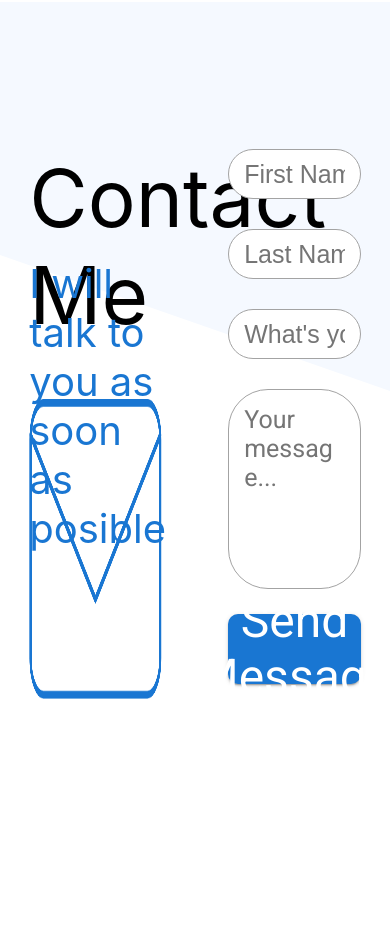
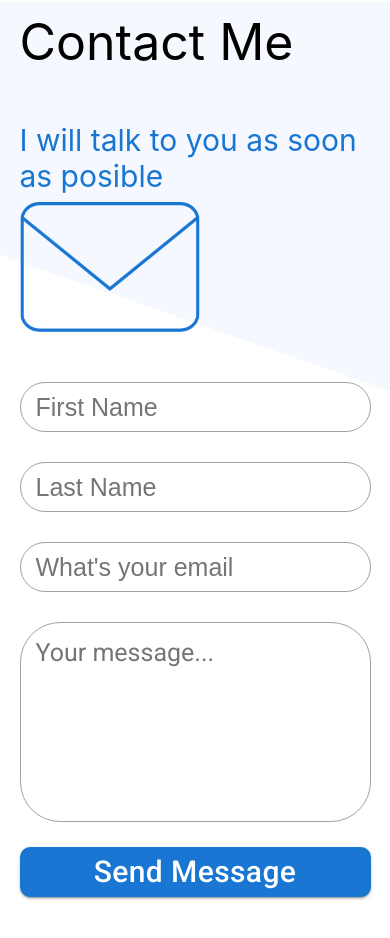
Before and after one commit to Suz8a/myPage, a React (Create React App) app in the folder my-app/: page / in a window 390 px wide. Shown: the part 3840-4778 px from the top of the page. Before the commit the page ends 4686 px from the top, so only its background shows below. Built offline with nearby package versions, Linux system fonts and the light colour scheme.

Commit message:
contact me section mobile view almost done

```diff
--- a/my-app/src/components/form/index.tsx
+++ b/my-app/src/components/form/index.tsx
@@ -4,8 +4,8 @@ import {
   StyledTextField,
   StyledBigTextField,
   MainButton,
+  ButtonText,
 } from "./styled";
-import { Typography } from "@material-ui/core";
 import { useState } from "react";
 import { MessageInfo } from "../../types";
 
@@ -107,7 +107,7 @@ function Form({ onClick }: FormProps) {
         variant="contained"
         color="primary"
       >
-        <Typography variant="h3">Send Message</Typography>
+        <ButtonText>Send Message</ButtonText>
       </MainButton>
     </FormContainer>
   );
--- a/my-app/src/components/form/styled.tsx
+++ b/my-app/src/components/form/styled.tsx
@@ -12,6 +12,9 @@ export const FormContainer = styled.div`
   position: relative;
   display: flex;
   flex-direction: column;
+  @media (max-width: 880px) {
+    margin: 40px 0;
+  }
 `;
 
 export const StyledBigTextField = styled.textarea<ValidationProps>`
@@ -46,4 +49,19 @@ export const MainButton = styled(Button)`
   border-radius: 10px;
   text-transform: none;
   align-self: flex-end;
+  @media (max-width: 880px) {
+    height: 50px;
+  }
 `;
+
+export const ButtonText = styled.div`
+  font-size: 50px;
+  font-weight: 500;
+  transition: 0.5s;
+  @media (max-width: 1400px) {
+    font-size: 40px;
+  }
+  @media (max-width: 1220px) {
+    font-size: 30px;
+  }
+`;
--- a/my-app/src/containers/contact-me/styled.tsx
+++ b/my-app/src/containers/contact-me/styled.tsx
@@ -18,6 +18,10 @@ export const FormContainer = styled.div`
   width: 40%;
   height: 100%;
   margin-left: auto;
+  @media (max-width: 880px) {
+    width: 100%;
+    margin-left: 0;
+  }
 `;
 
 export const TextIconContainer = styled.div`
@@ -26,6 +30,10 @@ export const TextIconContainer = styled.div`
   display: flex;
   flex-direction: column;
   position: relative;
+  @media (max-width: 880px) {
+    font-size: 30px;
+    width: 100%;
+  }
 `;
 
 export const Title = styled.div`
@@ -33,6 +41,12 @@ export const Title = styled.div`
   height: 80px;
   font-weight: medium;
   font-size: 80px;
+  @media (max-width: 1200px) {
+    font-size: 60px;
+  }
+  @media (max-width: 880px) {
+    font-size: 50px;
+  }
 `;
 
 export const Message = styled.div`
@@ -41,6 +55,9 @@ export const Message = styled.div`
   font-size: 40px;
   color: #1976d2;
   margin: 30px 0;
+  @media (max-width: 880px) {
+    font-size: 30px;
+  }
 `;
 
 export const FormTextContainer = styled.div`
@@ -48,15 +65,35 @@ export const FormTextContainer = styled.div`
   height: 70vh;
   max-width: 1280px;
   min-height: 550px;
-  max-height: 550px;
   box-sizing: border-box;
   display: flex;
   position: relative;
   margin: 50px;
+  @media (min-width: 1400px) {
+    max-height: 550px;
+  }
+  @media (max-width: 1400px) {
+    font-size: 40px;
+  }
+  @media (max-width: 880px) {
+    flex-direction: column;
+    width: 90%;
+    height: 100vh;
+    padding: 10px 0;
+    margin: 0;
+  }
 `;
 
 export const MailIcon = styled.img`
   width: 100%;
   height: 300px;
   margin-top: auto;
+  @media (max-width: 1220px) {
+    height: 250px;
+  }
+  @media (max-width: 880px) {
+    width: 180px;
+    height: 130px;
+    margin: 10px 0;
+  }
 `;
```
